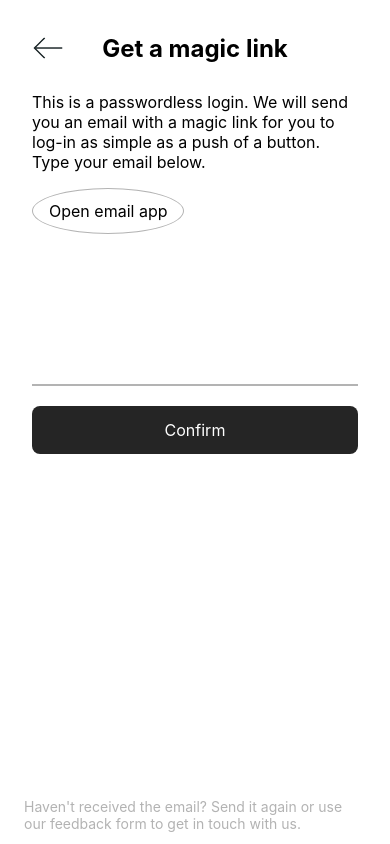
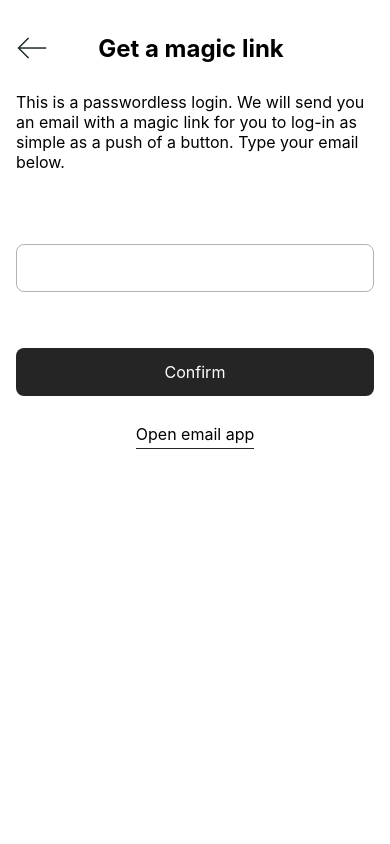
Before and after one commit to MStormchaser/bare-bone-app-login-flow, a React Native app in the folder bare-app/: screen /PasswordlessSignIn in a window 390 px wide. Built offline with nearby package versions, Linux system fonts and the light colour scheme.

Commit message:
Fixed styling issues, added passwordles confirmation screen, finished signup confirmation screen

```diff
--- a/bare-app/App.js
+++ b/bare-app/App.js
@@ -6,6 +6,8 @@ import LoginScreen from "./screens/LoginScreen";
 import SignUpScreen from "./screens/SignUpScreen";
 import SignUpConfirmationScreen from "./screens/SignUpConfirmationScreen";
 import PasswordlessSignInScreen from "./screens/PasswordlessSignInScreen";
+import PasswordRecoveryScreen from "./screens/PasswordRecoveryScreen";
+import PasswordlessConfirmationScreen from "./screens/PasswordlessConfirmationScreen";
 
 const Stack = createNativeStackNavigator();
 
@@ -19,6 +21,10 @@ export default function App() {
         <Stack.Screen name="Login" component={LoginScreen} />
         <Stack.Screen name="SignUp" component={SignUpScreen} />
         <Stack.Screen
+          name="PasswordRecovery"
+          component={PasswordRecoveryScreen}
+        />
+        <Stack.Screen
           name="SignUpConfirmation"
           component={SignUpConfirmationScreen}
         />
@@ -26,6 +32,10 @@ export default function App() {
           name="PasswordlessSignIn"
           component={PasswordlessSignInScreen}
         />
+        <Stack.Screen
+          name="PasswordlessConfirmation"
+          component={PasswordlessConfirmationScreen}
+        />
         <Stack.Screen name="Home" component={HomeScreen} />
       </Stack.Navigator>
     </NavigationContainer>
--- a/bare-app/screens/PasswordRecoveryScreen.jsx
+++ b/bare-app/screens/PasswordRecoveryScreen.jsx
@@ -0,0 +1,12 @@
+import { View, Text } from "react-native";
+import React from "react";
+
+const PasswordRecoveryScreen = () => {
+  return (
+    <View>
+      <Text>PasswordRecoveryScreen</Text>
+    </View>
+  );
+};
+
+export default PasswordRecoveryScreen;
--- /dev/null
+++ b/bare-app/screens/PasswordlessConfirmationScreen.jsx
@@ -0,0 +1,12 @@
+import { View, Text } from "react-native";
+import React from "react";
+
+const PasswordlessConfirmationScreen = () => {
+  return (
+    <View>
+      <Text>PasswordlessConfirmationScreen</Text>
+    </View>
+  );
+};
+
+export default PasswordlessConfirmationScreen;
--- a/bare-app/screens/PasswordlessSignInScreen.jsx
+++ b/bare-app/screens/PasswordlessSignInScreen.jsx
@@ -5,6 +5,7 @@ import {
   TouchableOpacity,
   Image,
   TextInput,
+  StatusBar,
 } from "react-native";
 import React from "react";
 import { icons } from "../constants";
@@ -14,6 +15,7 @@ import styles from "../styles/signUp/passwordlessSignUpScreen.style";
 const PasswordlessSignInScreen = ({ navigation }) => {
   return (
     <SafeAreaView style={globalStyle.screenWrapper}>
+      <StatusBar barStyle={"dark-content"} />
       {/* Header */}
       <View style={styles.headerWrapper}>
         <TouchableOpacity
@@ -33,25 +35,25 @@ const PasswordlessSignInScreen = ({ navigation }) => {
             link for you to log-in as simple as a push of a button. Type your
             email below.
           </Text>
-          <TouchableOpacity style={styles.emailButton}>
-            <Text style={styles.emailButtonText}>Open email app</Text>
-          </TouchableOpacity>
         </View>
         <View>
           <TextInput
-            style={[globalStyle.TextInputSecondary, styles.textInputSpacing]}
-            keyboardType="number-pad"
+            style={[globalStyle.TextInput, styles.textInputSpacing]}
+            keyboardType="email-address"
           />
-          <TouchableOpacity style={globalStyle.buttonPrimary}>
+          <TouchableOpacity
+            style={globalStyle.buttonPrimary}
+            onPress={() => navigation.navigate("PasswordlessConfirmation")}
+          >
             <Text style={globalStyle.buttonTextPrimary}>Confirm</Text>
           </TouchableOpacity>
+          <View style={styles.buttonSpacing}></View>
+          <TouchableOpacity style={globalStyle.buttonSecondaryText}>
+            <View style={globalStyle.buttonSecondaryUnderline}>
+              <Text style={styles.emailButtonText}>Open email app</Text>
+            </View>
+          </TouchableOpacity>
         </View>
-      </View>
-      <View style={styles.footerWrapper}>
-        <Text style={styles.footerText}>
-          Haven't received the email? Send it again or use our feedback form to
-          get in touch with us.
-        </Text>
       </View>
     </SafeAreaView>
   );
--- a/bare-app/screens/SignUpConfirmationScreen.jsx
+++ b/bare-app/screens/SignUpConfirmationScreen.jsx
@@ -5,6 +5,7 @@ import {
   TouchableOpacity,
   Image,
   TextInput,
+  StatusBar,
 } from "react-native";
 import React from "react";
 import { icons } from "../constants";
@@ -14,6 +15,7 @@ import styles from "../styles/signUp/signUpConfirmationScreen.style";
 const SignUpConfirmationScreen = ({ navigation }) => {
   return (
     <SafeAreaView style={globalStyle.screenWrapper}>
+      <StatusBar barStyle={"dark-content"} />
       {/* Header */}
       <View style={styles.headerWrapper}>
         <TouchableOpacity
@@ -38,8 +40,13 @@ const SignUpConfirmationScreen = ({ navigation }) => {
         </View>
         <View>
           <TextInput
-            style={[globalStyle.TextInputSecondary, styles.textInputSpacing]}
+            style={[
+              globalStyle.TextInputSecondary,
+              globalStyle.textInputLarge,
+              styles.textInputSpacing,
+            ]}
             keyboardType="number-pad"
+            maxLength={6}
           />
           <TouchableOpacity style={globalStyle.buttonPrimary}>
             <Text style={globalStyle.buttonTextPrimary}>Confirm</Text>
--- a/bare-app/screens/SignUpScreen.jsx
+++ b/bare-app/screens/SignUpScreen.jsx
@@ -48,7 +48,10 @@ const SignUpScreen = ({ navigation }) => {
         <View style={styles.spacerHeader}></View>
       </View>
       {/* Body */}
-      <KeyboardAvoidingView style={globalStyles.containerBdy}>
+      <KeyboardAvoidingView
+        style={globalStyles.containerBdy}
+        behavior={Platform.OS === "ios" ? "padding" : "height"}
+      >
         <TextInput
           style={globalStyles.TextInput}
           placeholder="Name"
--- a/bare-app/styles/globalStyle.js
+++ b/bare-app/styles/globalStyle.js
@@ -9,7 +9,6 @@ const globalStyle = StyleSheet.create({
   },
   buttonPrimary: {
     width: "100%",
-    // flex: 1,
     height: SIZES.x5Large,
     maxHeight: SIZES.x5Large,
     alignItems: "center",
@@ -18,8 +17,7 @@ const globalStyle = StyleSheet.create({
     backgroundColor: COLORS.black,
   },
   buttonSecondary: {
-    //width: "100%",
-    flex: 1,
+    width: "100%",
     height: SIZES.x5Large,
     maxHeight: SIZES.x5Large,
     alignItems: "center",
@@ -28,6 +26,21 @@ const globalStyle = StyleSheet.create({
     borderWidth: 1,
     borderColor: COLORS.black,
     backgroundColor: COLORS.white,
+  },
+  buttonSecondaryFlex: {
+    flex: 1,
+  },
+  buttonSecondaryText: {
+    width: "100%",
+    height: SIZES.x5Large,
+    maxHeight: SIZES.x5Large,
+    alignItems: "center",
+    justifyContent: "center",
+  },
+  buttonSecondaryUnderline: {
+    borderBottomWidth: 1,
+    borderBottomColor: COLORS.black,
+    paddingBottom: SIZES.xxxSmall,
   },
   buttonTextPrimary: {
     color: COLORS.white,
@@ -56,6 +69,7 @@ const globalStyle = StyleSheet.create({
     flex: 1,
     justifyContent: "center",
     marginHorizontal: SIZES.medium,
+    paddingBottom: SIZES.x5Large,
   },
   TextInput: {
     width: "100%",
@@ -78,6 +92,11 @@ const globalStyle = StyleSheet.create({
     marginBottom: SIZES.medium,
     color: COLORS.black,
   },
+  textInputLarge: {
+    fontSize: SIZES.x3Large,
+    textAlign: "center",
+    letterSpacing: SIZES.small,
+  },
 });
 
 export default globalStyle;
--- a/bare-app/styles/login/loginScreen.style.js
+++ b/bare-app/styles/login/loginScreen.style.js
@@ -7,10 +7,12 @@ const styles = StyleSheet.create({
     marginHorizontal: SIZES.large,
     alignItems: "center",
     justifyContent: "space-between",
+    marginTop: SIZES.large,
   },
   headerImg: {
     height: SIZES.x5Large,
     width: SIZES.x5Large,
+    resizeMode: "contain",
   },
   headerBtn: {
     paddingHorizontal: SIZES.medium,
--- a/bare-app/styles/signUp/passwordlessSignUpScreen.style.js
+++ b/bare-app/styles/signUp/passwordlessSignUpScreen.style.js
@@ -7,12 +7,13 @@ const styles = StyleSheet.create({
     flexDirection: "row",
     alignItems: "center",
     justifyContent: "space-between",
-    marginHorizontal: SIZES.large,
+    marginHorizontal: SIZES.medium,
     marginTop: SIZES.large,
   },
   headerIconWrapper: {
     flex: 1,
     padding: SIZES.small,
+    paddingLeft: 0,
   },
   headerIcon: {
     height: SIZES.xxLarge,
@@ -25,14 +26,15 @@ const styles = StyleSheet.create({
     fontWeight: "bold",
     textAlign: "center",
     justifyContent: "center",
-    marginLeft: SIZES.xLarge * -1,
+    //marginLeft: SIZES.xLarge * -1,
+    marginLeft: SIZES.large * -1,
   },
   spacerHeader: {
     flex: 1,
   },
   bodyWrapper: {
     flex: 0.5,
-    marginHorizontal: SIZES.xxLarge,
+    marginHorizontal: SIZES.medium,
     justifyContent: "space-between",
   },
   confirmationText: {
@@ -54,7 +56,11 @@ const styles = StyleSheet.create({
   },
   textInputSpacing: {
     // marginTop: SIZES.x5Large,
-    marginBottom: SIZES.large,
+    marginBottom: SIZES.x6Large,
+  },
+  buttonSpacing: {
+    // marginTop: SIZES.x5Large,
+    marginBottom: SIZES.medium,
   },
   footerWrapper: {
     marginHorizontal: SIZES.xLarge,
--- a/bare-app/styles/signUp/signUpConfirmationScreen.style.js
+++ b/bare-app/styles/signUp/signUpConfirmationScreen.style.js
@@ -7,12 +7,13 @@ const styles = StyleSheet.create({
     flexDirection: "row",
     alignItems: "center",
     justifyContent: "space-between",
-    marginHorizontal: SIZES.large,
+    marginHorizontal: SIZES.medium,
     marginTop: SIZES.large,
   },
   headerIconWrapper: {
     flex: 1,
     padding: SIZES.small,
+    paddingLeft: 0,
   },
   headerIcon: {
     height: SIZES.xxLarge,
@@ -25,14 +26,15 @@ const styles = StyleSheet.create({
     fontWeight: "bold",
     textAlign: "center",
     justifyContent: "center",
-    marginLeft: SIZES.xLarge * -1,
+    //marginLeft: SIZES.xLarge * -1,
+    marginLeft: SIZES.large * -1,
   },
   spacerHeader: {
     flex: 1,
   },
   bodyWrapper: {
     flex: 0.5,
-    marginHorizontal: SIZES.xxLarge,
+    marginHorizontal: SIZES.medium,
     justifyContent: "space-between",
   },
   confirmationText: {
--- a/bare-app/styles/signUp/signUpScreen.style.js
+++ b/bare-app/styles/signUp/signUpScreen.style.js
@@ -7,12 +7,14 @@ const styles = StyleSheet.create({
     flexDirection: "row",
     alignItems: "center",
     justifyContent: "space-between",
-    marginHorizontal: SIZES.large,
+    marginHorizontal: SIZES.medium,
     marginTop: SIZES.large,
   },
   headerIconWrapper: {
     flex: 1,
     padding: SIZES.small,
+    paddingLeft: 0,
+    //backgroundColor: COLORS.black,
   },
   headerIcon: {
     height: SIZES.xxLarge,
@@ -24,7 +26,8 @@ const styles = StyleSheet.create({
     fontWeight: "bold",
     textAlign: "center",
     justifyContent: "center",
-    marginLeft: SIZES.xLarge * -1,
+    //marginLeft: SIZES.xLarge * -1,
+    marginLeft: SIZES.large * -1,
   },
   spacerHeader: {
     flex: 1,
```
Also changed, not shown: bare-app/screens/LoginScreen.jsx (+25 -4 lines).
